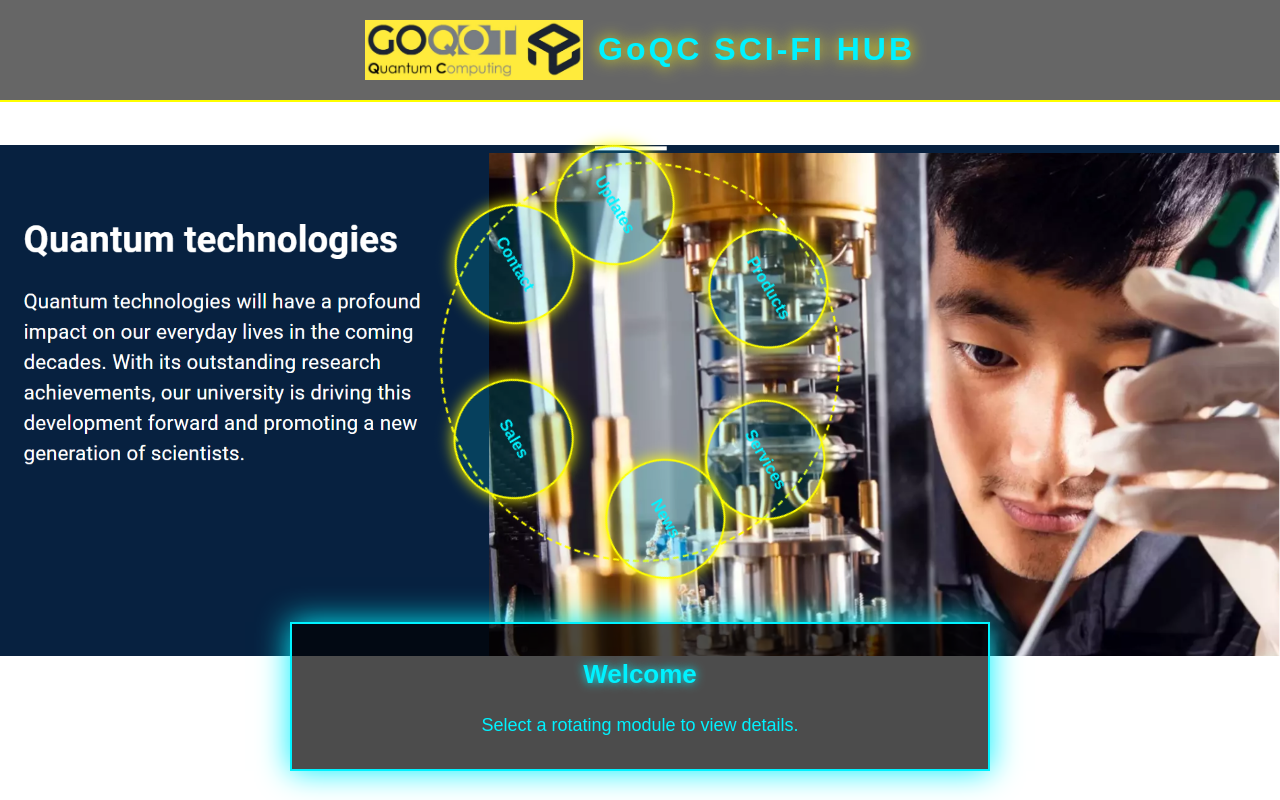
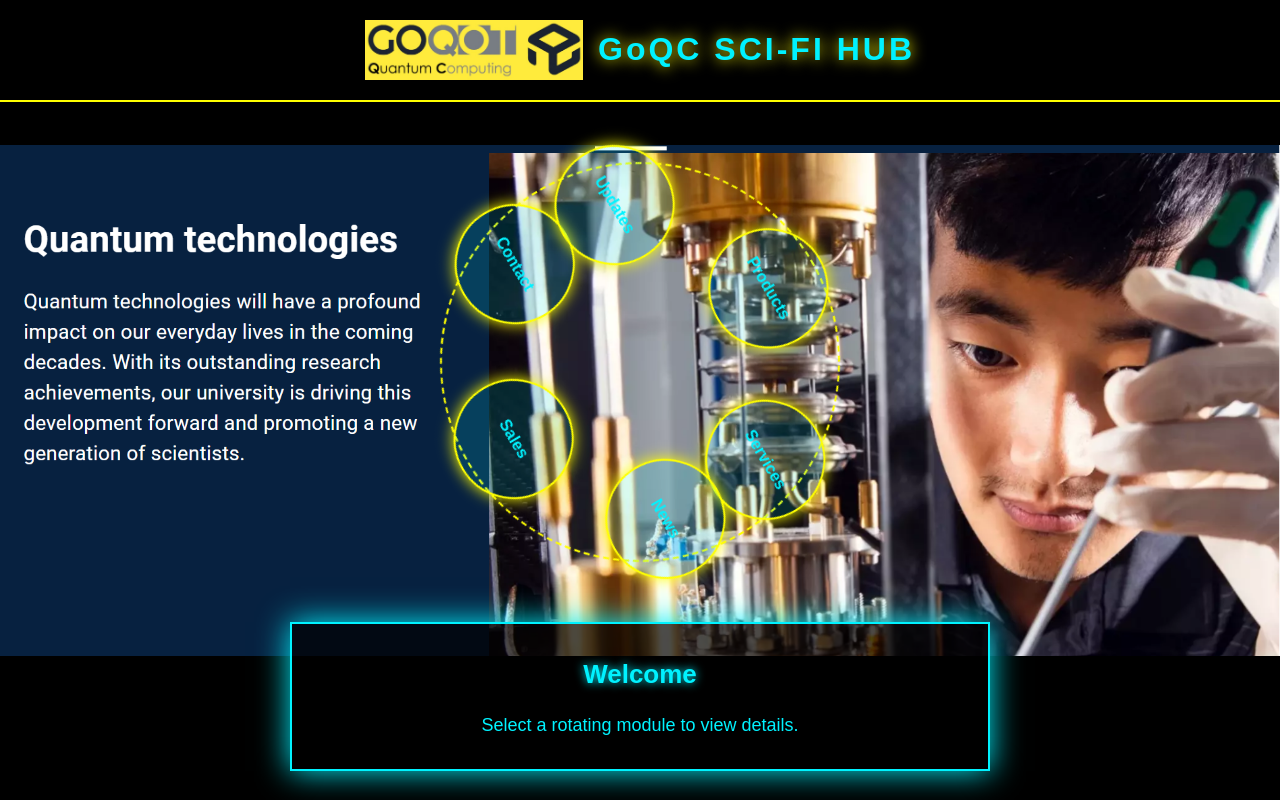
Before and after one commit to ankushbergen-max/goqot, a Flask app: page /goqc in a window 1280 px wide. Run offline with Flask 3, Linux system fonts and the light colour scheme.

Commit message:
Update goqc.html

```diff
--- a/templates/goqc.html
+++ b/templates/goqc.html
@@ -10,7 +10,7 @@
 /* CHANGE BACKGROUND IMAGE HERE */
 body {
   margin: 0;
-  background: url("{{ url_for('static', filename='quantum studies.png') }}") no-repeat center center fixed;
+  background: url("{{ url_for('static', filename='quantum studies.png') }}") no-repeat center center fixed, black;
   background-size: 100%;
   font-family: Arial, sans-serif; /* ← CHANGE FONT FAMILY HERE */
   color: #00f2ff;
@@ -190,4 +190,5 @@ function showContent(section) {
 </script>
 
 </body>
+
 </html>
```
